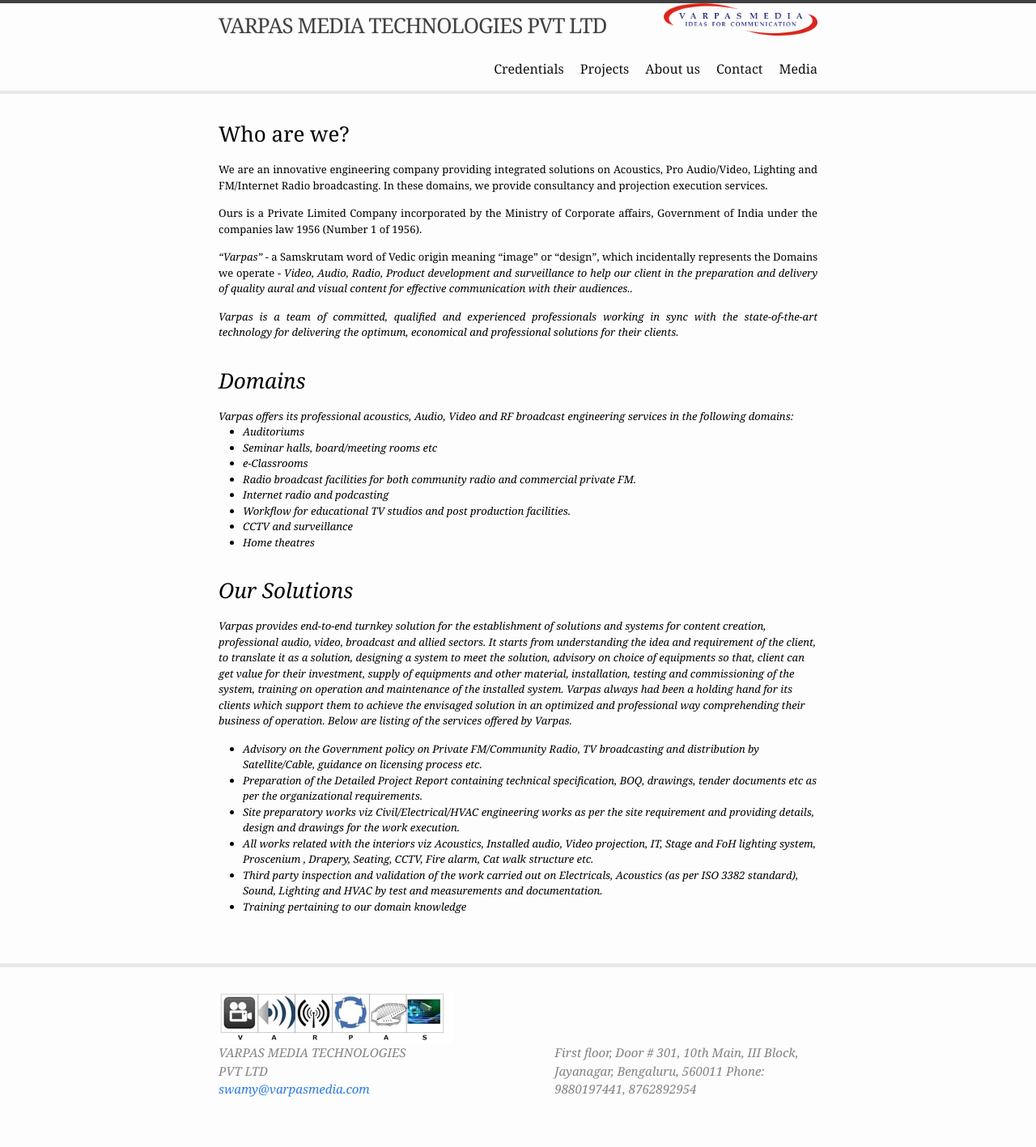
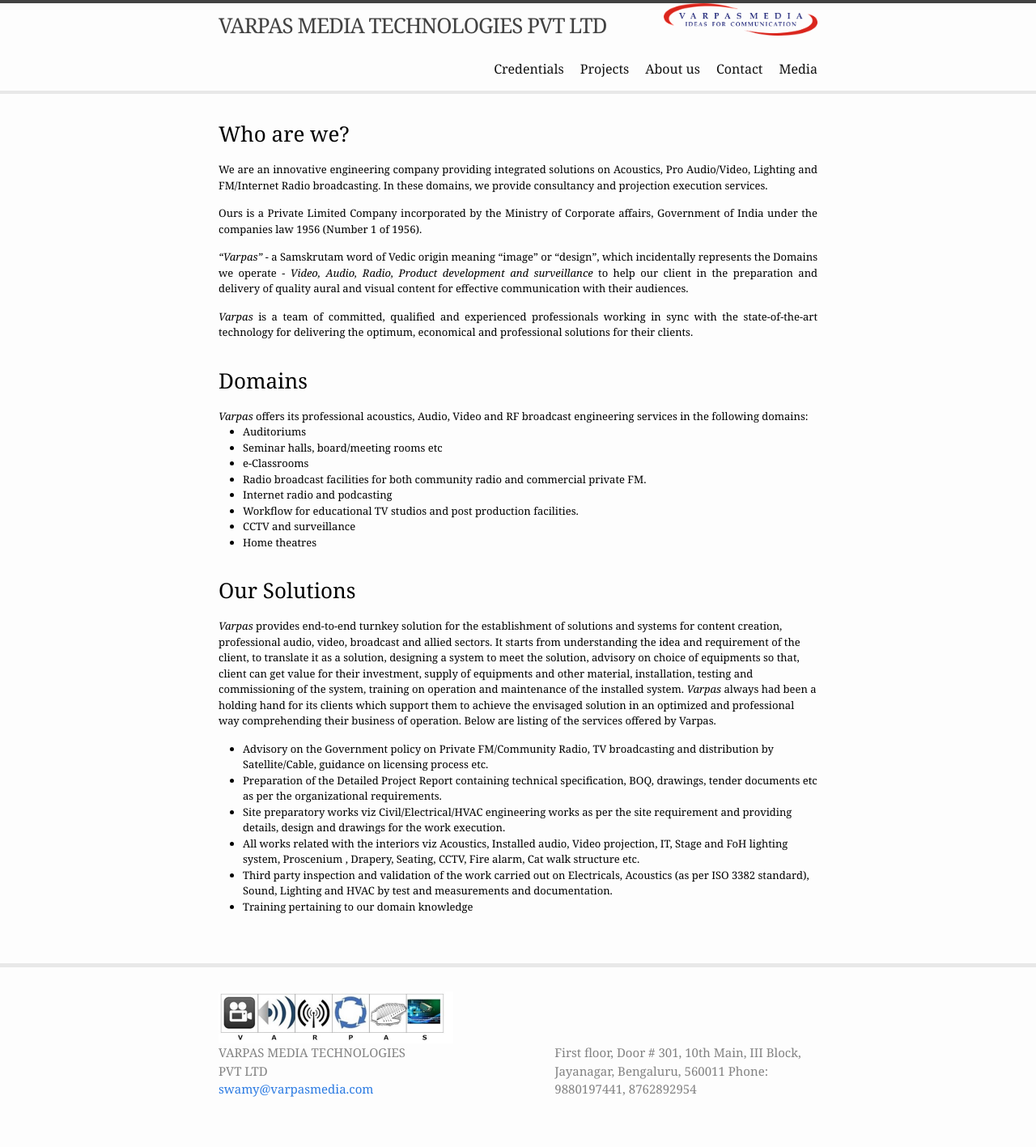
Before and after one commit to VarpasMedia/VarpasMedia.github.io, a Jekyll site: the page built from index.md, in a window 1280 px wide. Shown: the whole page at 81% size. Built offline with Jekyll 4.4.1, drawn with Linux system fonts in a browser that asks for light colours.

Commit message:
Update home.html

```diff
--- a/_layouts/home.html
+++ b/_layouts/home.html
@@ -21,7 +21,7 @@ layout: default
 
   <p align="justify">Ours is a Private Limited Company incorporated by the Ministry of Corporate affairs, Government of India under the companies law 1956 (Number 1 of 1956).</p>
 
-  <p align="justify"> <em>“Varpas”</em> - a Samskrutam word of Vedic origin meaning “image”  or “design”, which incidentally represents the Domains we operate - <em>Video, Audio, Radio, Product development and surveillance <em> to help our client in the preparation and delivery of quality aural and visual content for effective communication with their audiences..</p>
+  <p align="justify"> <em>“Varpas”</em> - a Samskrutam word of Vedic origin meaning “image”  or “design”, which incidentally represents the Domains we operate - <em>Video, Audio, Radio, Product development and surveillance </em> to help our client in the preparation and delivery of quality aural and visual content for effective communication with their audiences.</p>
 
   <p align="justify"><em>Varpas</em> is a team of committed, qualified and experienced professionals working in sync with the state-of-the-art
     technology for delivering the optimum, economical and professional solutions for their clients.</p>
```
